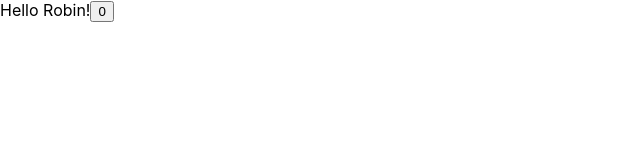
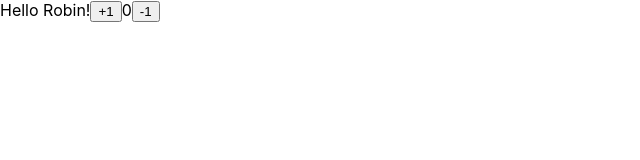
Before and after one commit to workshops-de/react-typescript-basics, a React (Create React App) app: page / in a window 1280 px wide. Shown: the top 160 px of the page, without its empty margins (0-640 px from the left). Built offline with nearby package versions, Linux system fonts and the light colour scheme.

Commit message:
Implement Counter with useState Bonus

```diff
--- a/src/components/Counter/Counter.tsx
+++ b/src/components/Counter/Counter.tsx
@@ -1,4 +1,4 @@
-import React, { useState } from 'react';
+import React, { useState, Fragment } from 'react';
 
 
 const Counter: React.FC = () => {
@@ -8,8 +8,16 @@ const Counter: React.FC = () => {
         setCount((prevCounter) => prevCounter + 1);
     }
 
+    const decrementCount = () => {
+        setCount((prevCounter) => prevCounter - 1);
+    }
+
     return (
-        <button onClick={incrementCount} > {count}</button >
+        <Fragment>
+            <button onClick={incrementCount} >+1</button >
+            {count}
+            <button onClick={decrementCount} >-1</button >
+        </Fragment>
     );
 }
 
```
